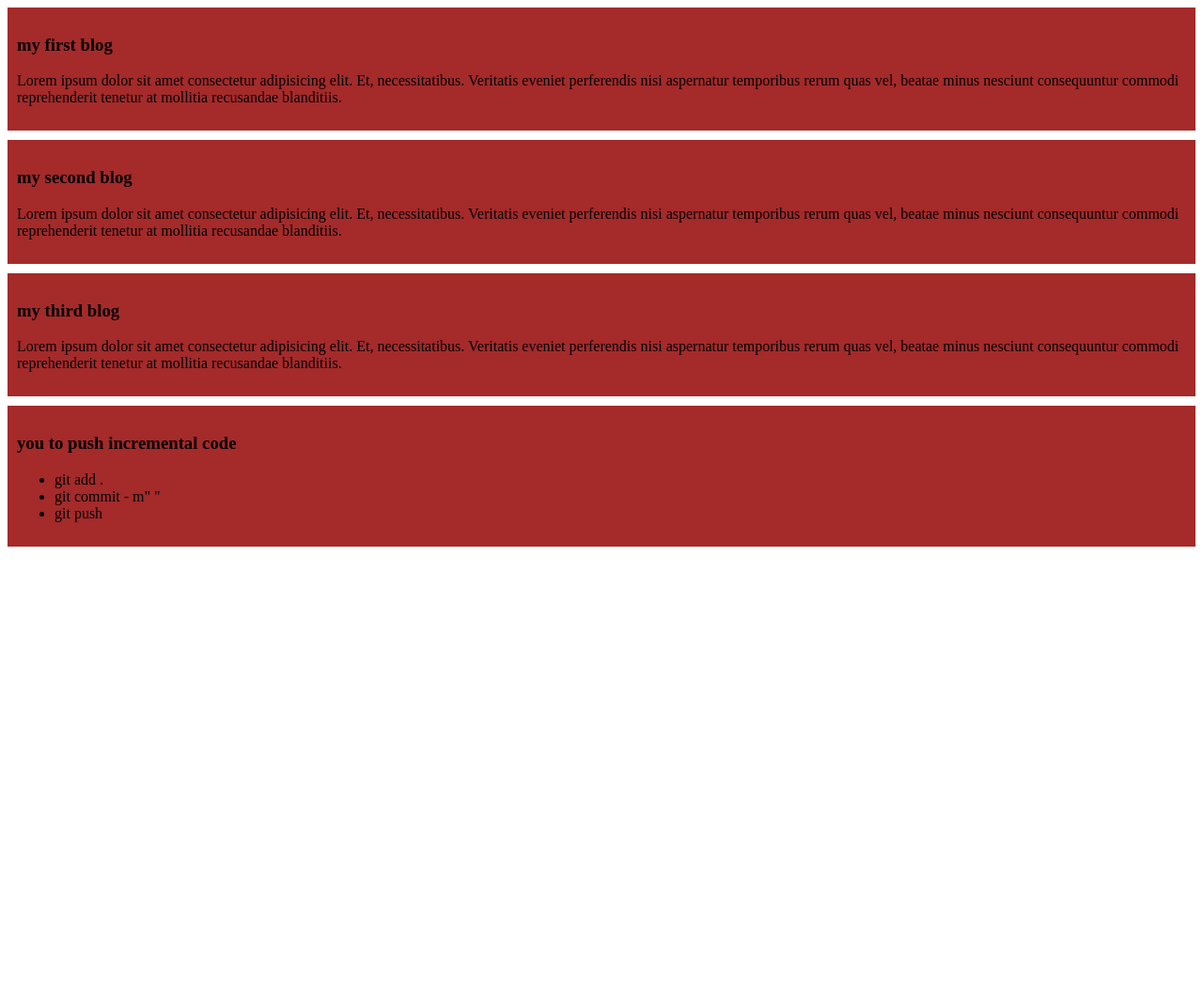
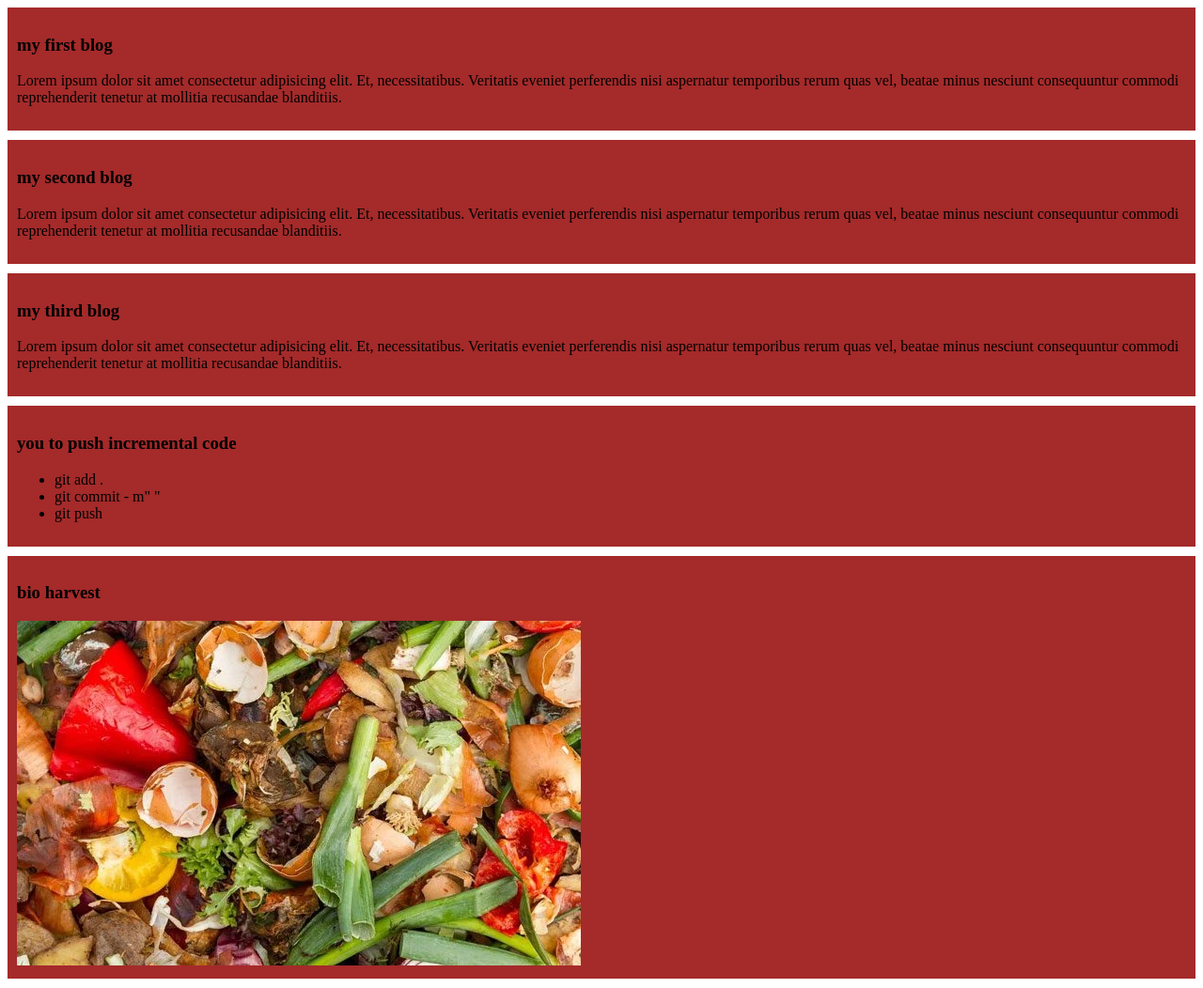
Before and after one commit to 0JUNAIRA0/my-simple-website1, a plain HTML site: page index.html in a window 1280 px wide. Shown: the whole page at 94% size. Before the commit the page ends 800 px from the top, so only its background shows below. Drawn offline with Linux system fonts and the light colour scheme.

Commit message:
added image

```diff
--- a/index.html
+++ b/index.html
@@ -35,5 +35,9 @@
             <li>git push</li>
         </ul>
     </div>
+    <div>
+        <h3>bio harvest</h3>
+        <img src="images/bio1.webp" alt="">
+    </div>
 </body>
 </html>
```
Also changed, not shown: images/bio1.webp (added).
